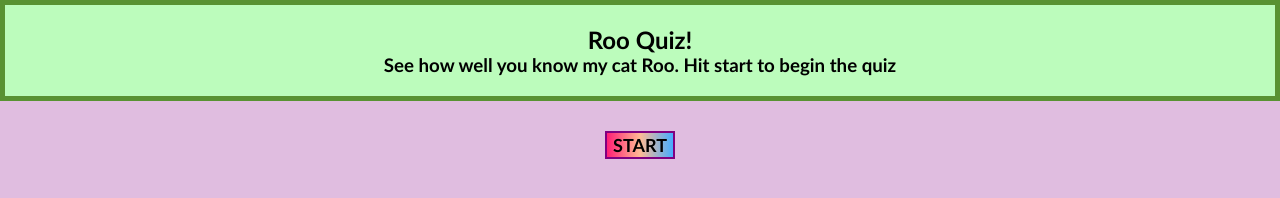
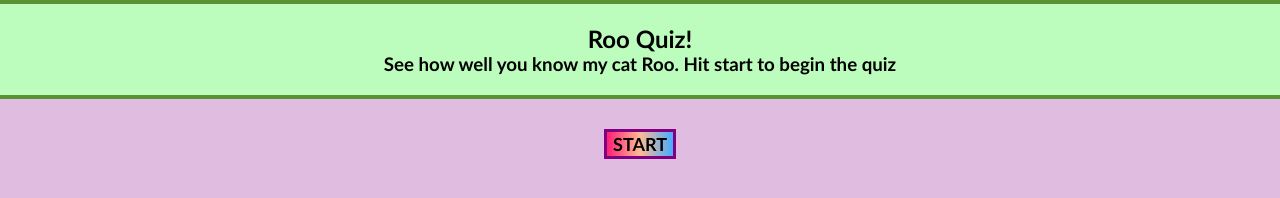
Before and after one commit to allysonnostrand/roo-quiz, a plain HTML site: page index.html in a window 1280 px wide. Drawn offline with Linux system fonts and the light colour scheme.

Commit message:
started working on js, added event listener

```diff
--- a/assets/css/style.css
+++ b/assets/css/style.css
@@ -10,7 +10,8 @@ body {
 .green {
     background-color: rgb(188, 252, 188);
     text-align: center;
-    border: solid rgb(89, 146, 51) 5px;
+    border-top: 4px solid rgb(89, 146, 51);
+    border-bottom: 4px solid rgb(89, 146, 51);
     padding: 20px;
 }
 
@@ -22,6 +23,6 @@ body {
 #start-btn {
     font-weight: bold;
     font-size: large;
-    border: 2px purple solid;
+    border: 3px purple solid;
     background-image: linear-gradient(90deg, rgb(255, 31, 117),rgb(255, 187, 148),rgb(70, 172, 255)) ;
 }
--- a/assets/js/script.js
+++ b/assets/js/script.js
@@ -0,0 +1,5 @@
+var start = document.querySelector("#start-btn")
+
+start.addEventListener("click", function(){
+    return console.log("clicked")
+})
```
